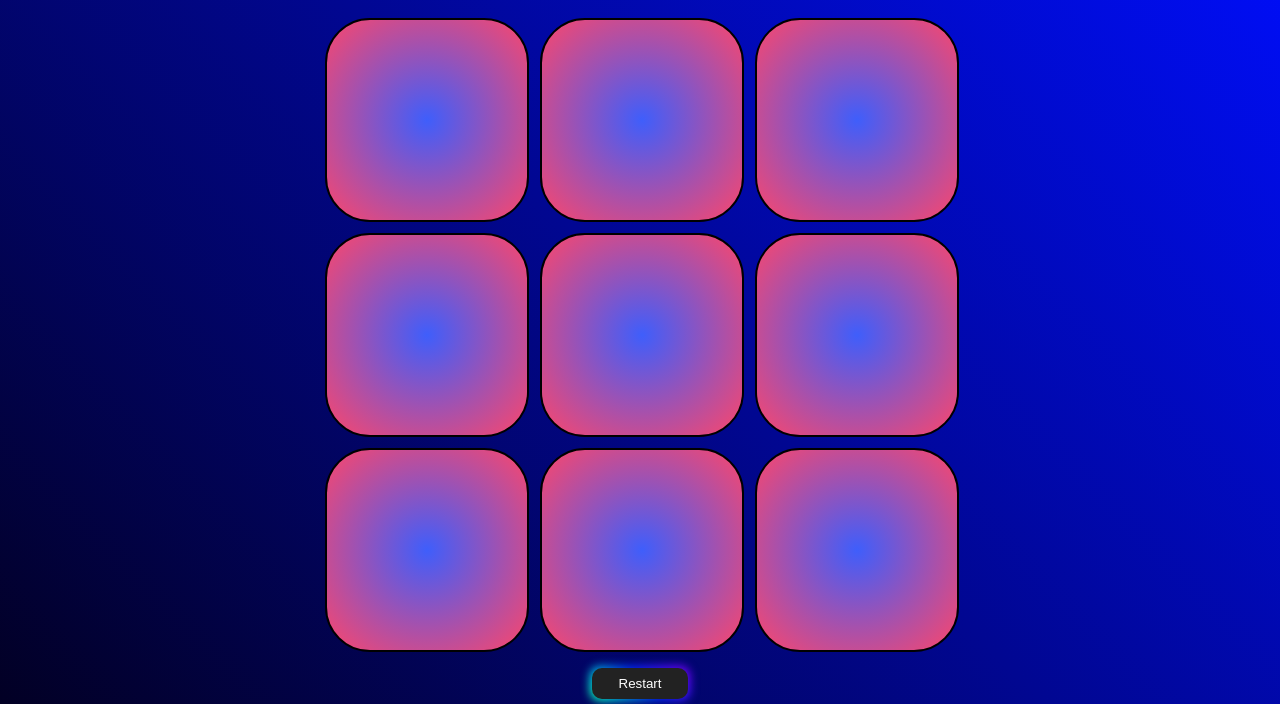
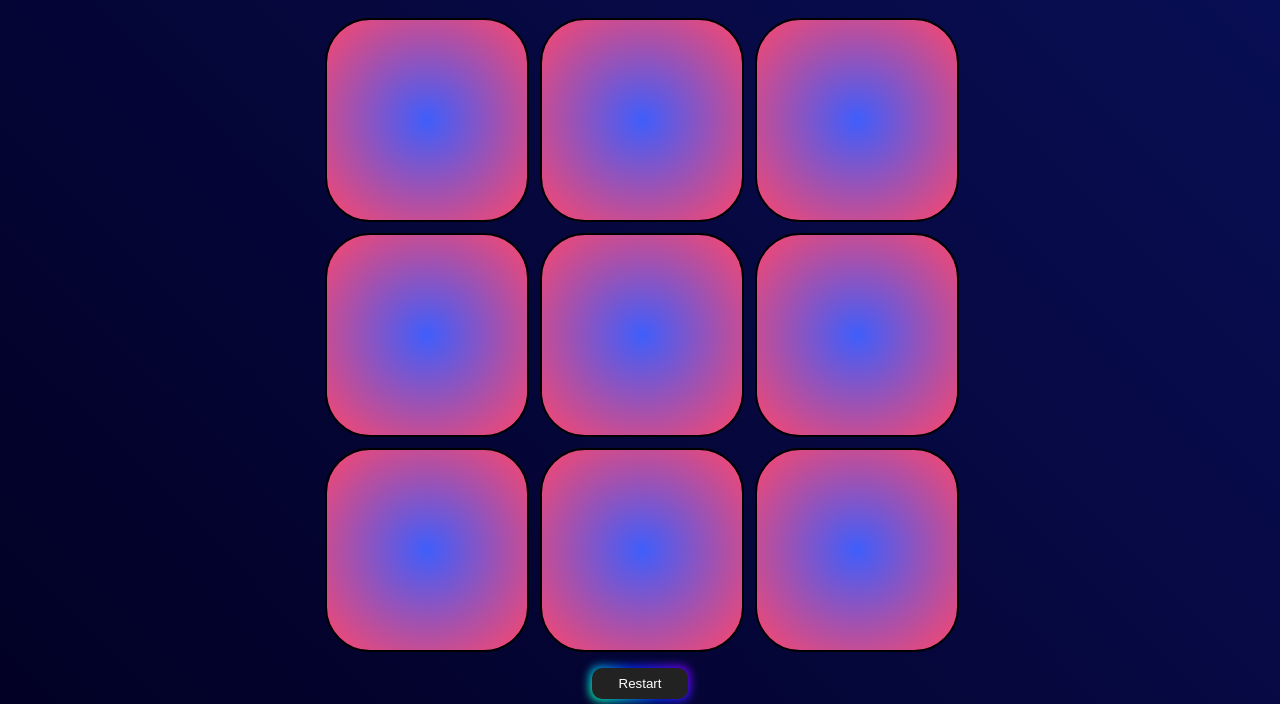
Before and after one commit to MaciejKlepacki/TicTacToe-2.0, a plain HTML site: page index.html in a window 1280 px wide. Shown: the part 112-816 px from the top of the page. Drawn offline with Linux system fonts and the light colour scheme.

Commit message:
edited css

```diff
--- a/styles.css
+++ b/styles.css
@@ -6,7 +6,7 @@ body {
     background-color: #f0f0f0;
     font-family: Arial, sans-serif;
     background: rgb(2,0,36);
-    background: linear-gradient(45deg, rgba(2,0,36,1) 0%, rgba(0,14,255,1) 100%);
+    background: linear-gradient(45deg, rgba(2,0,36,1) 0%, rgb(9, 15, 87) 100%);
 }
 
 .container {
```
